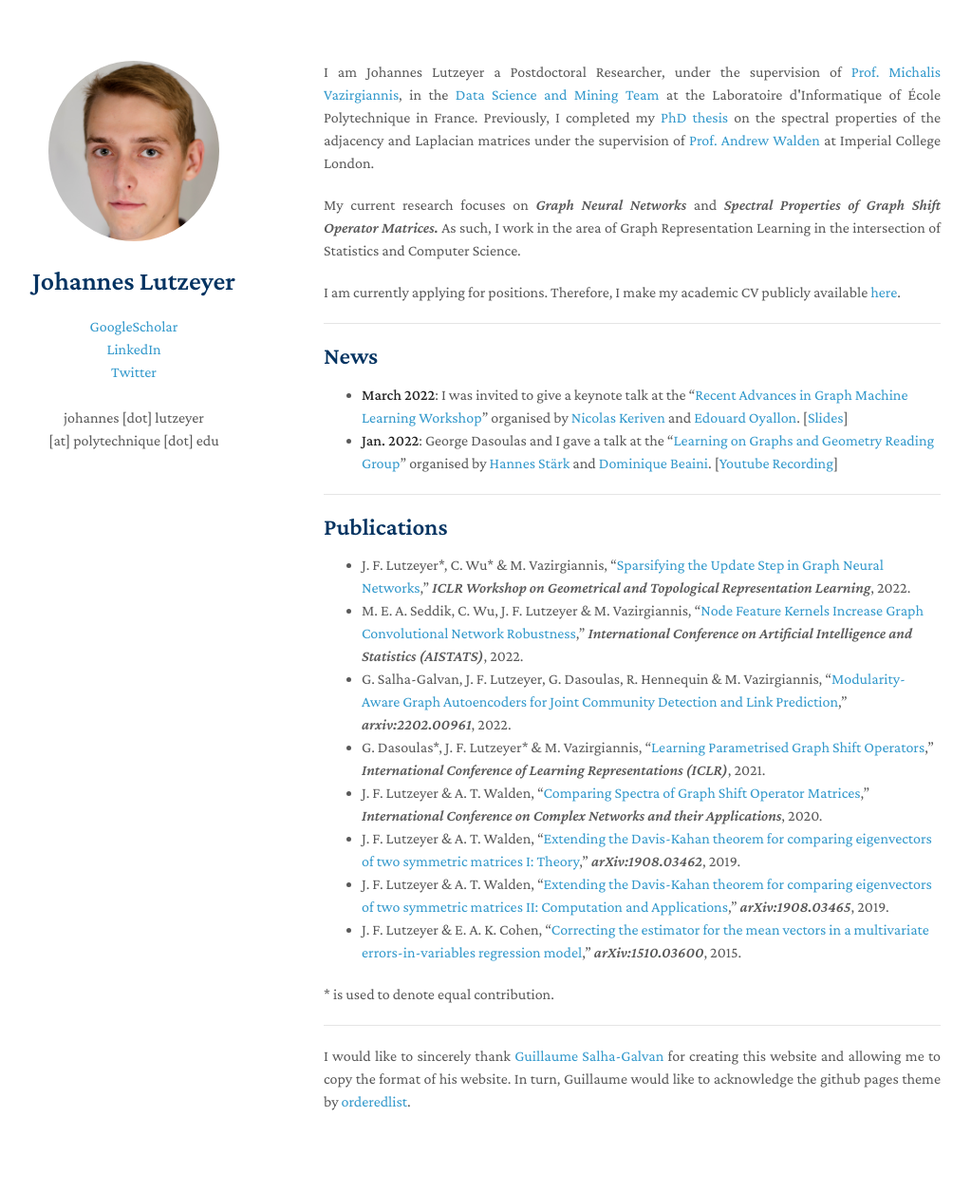
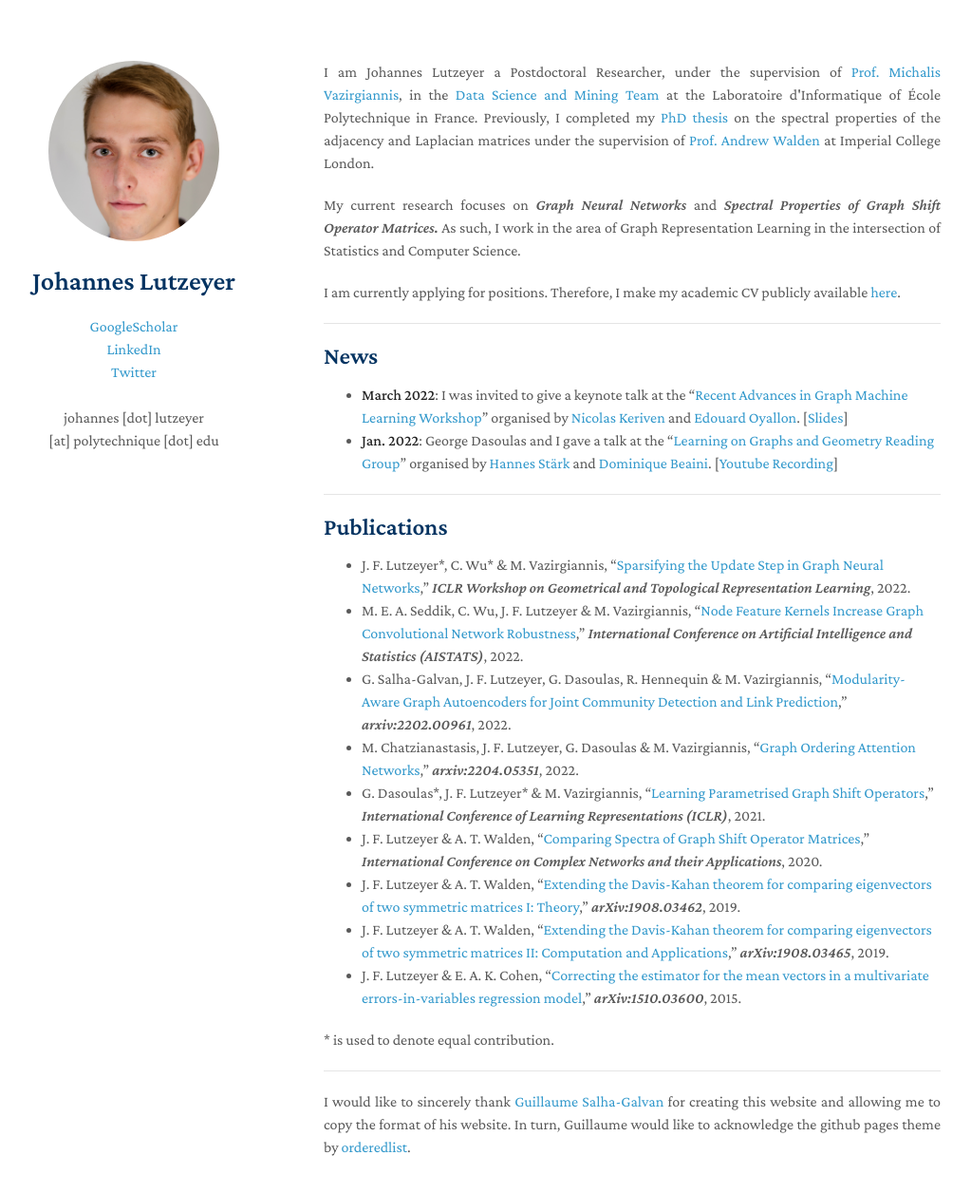
Before and after one commit to johanneslutzeyer/johanneslutzeyer.github.io, a Jekyll site: the page built from index.md, in a window 1280 px wide and 1290 px high. Shown: the top 1256 px of the window at 95% size, without its empty margins (129-1152 px from the left). Built offline with Jekyll 4.4.1, drawn with Linux system fonts in a browser that asks for light colours; our own code applies the rules of GitHub Pages for plain Markdown files; a script that is not in the unit is left out.

Commit message:
Update index.md

```diff
--- a/index.md
+++ b/index.md
@@ -22,6 +22,7 @@ I am currently applying for positions. Therefore, I make my academic CV publicly
 - J. F. Lutzeyer\*, C. Wu\* & M. Vazirgiannis, "<a href="https://arxiv.org/pdf/2109.00909.pdf" target="_blank">Sparsifying the Update Step in Graph Neural Networks</a>," *ICLR Workshop on Geometrical and Topological Representation Learning*, 2022.
 - M. E. A. Seddik, C. Wu, J. F. Lutzeyer & M. Vazirgiannis, "<a href="https://arxiv.org/pdf/2109.01785.pdf" target="_blank">Node Feature Kernels Increase Graph Convolutional Network Robustness</a>," *International Conference on Artificial Intelligence and Statistics (AISTATS)*, 2022.
 - G. Salha-Galvan, J. F. Lutzeyer, G. Dasoulas, R. Hennequin & M. Vazirgiannis, "<a href="https://arxiv.org/pdf/2202.00961.pdf" target="_blank">Modularity-Aware Graph Autoencoders for Joint Community Detection and Link Prediction</a>," *arxiv:2202.00961*, 2022.
+- M. Chatzianastasis, J. F. Lutzeyer, G. Dasoulas & M. Vazirgiannis, "<a href="https://arxiv.org/pdf/2204.05351.pdf" target="_blank">Graph Ordering Attention Networks</a>," *arxiv:2204.05351*, 2022.
 - G. Dasoulas\*, J. F. Lutzeyer\* & M. Vazirgiannis, "<a href="https://arxiv.org/pdf/2101.10050.pdf" target="_blank">Learning Parametrised Graph Shift Operators</a>," *International Conference of Learning Representations (ICLR)*, 2021.
 - J. F. Lutzeyer & A. T. Walden, "<a href="https://spiral.imperial.ac.uk/bitstream/10044/1/82477/1/Lutzeyer-J-2020-PhD-Thesis.pdf#page=69" target="_blank">Comparing Spectra of Graph Shift Operator Matrices</a>," *International Conference on Complex Networks and their Applications*, 2020.
 - J. F. Lutzeyer & A. T. Walden, "<a href="https://arxiv.org/pdf/1908.03462.pdf" target="_blank">Extending the Davis-Kahan theorem for comparing eigenvectors of two symmetric matrices I: Theory</a>," *arXiv:1908.03462*, 2019.
```
